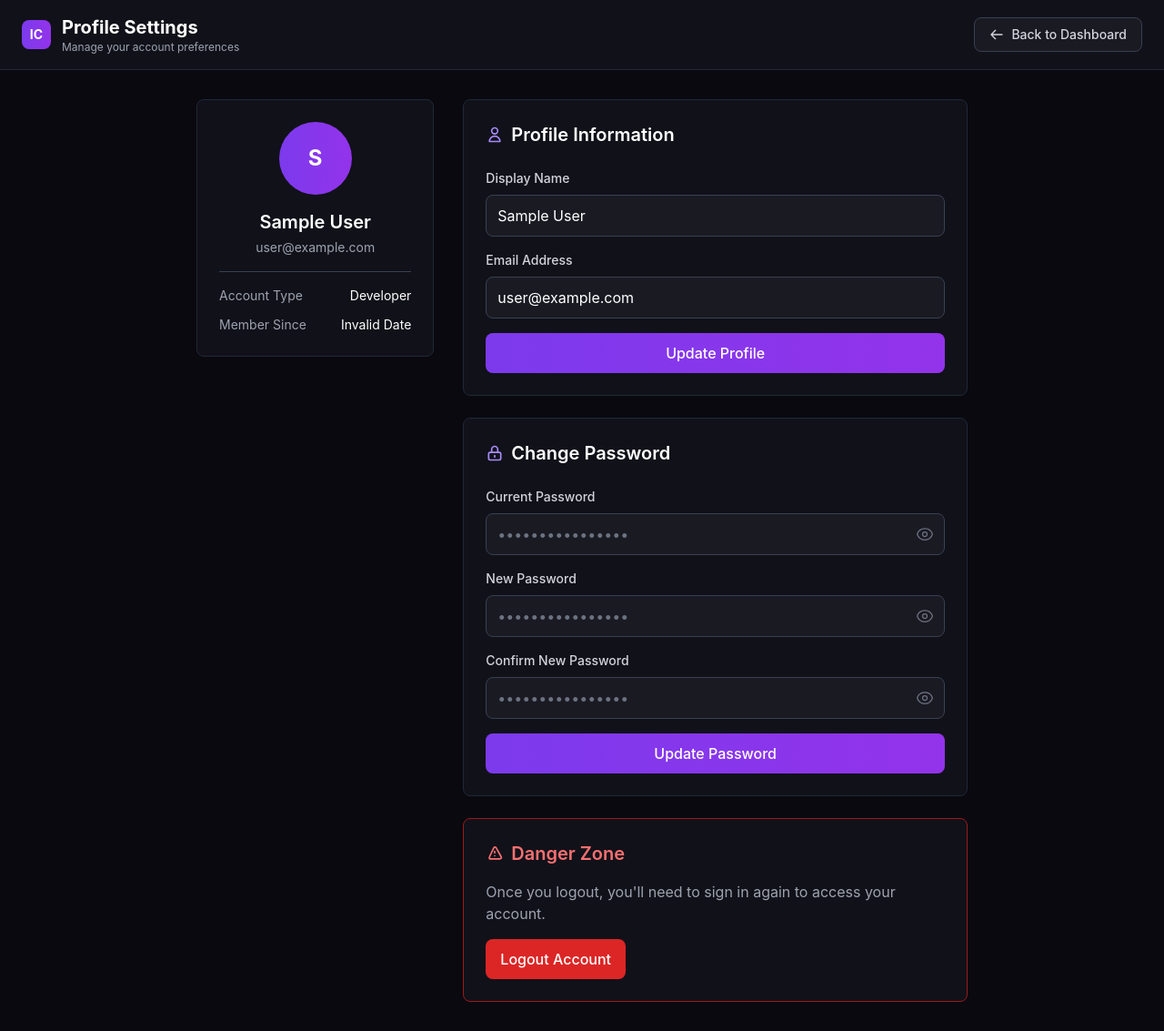
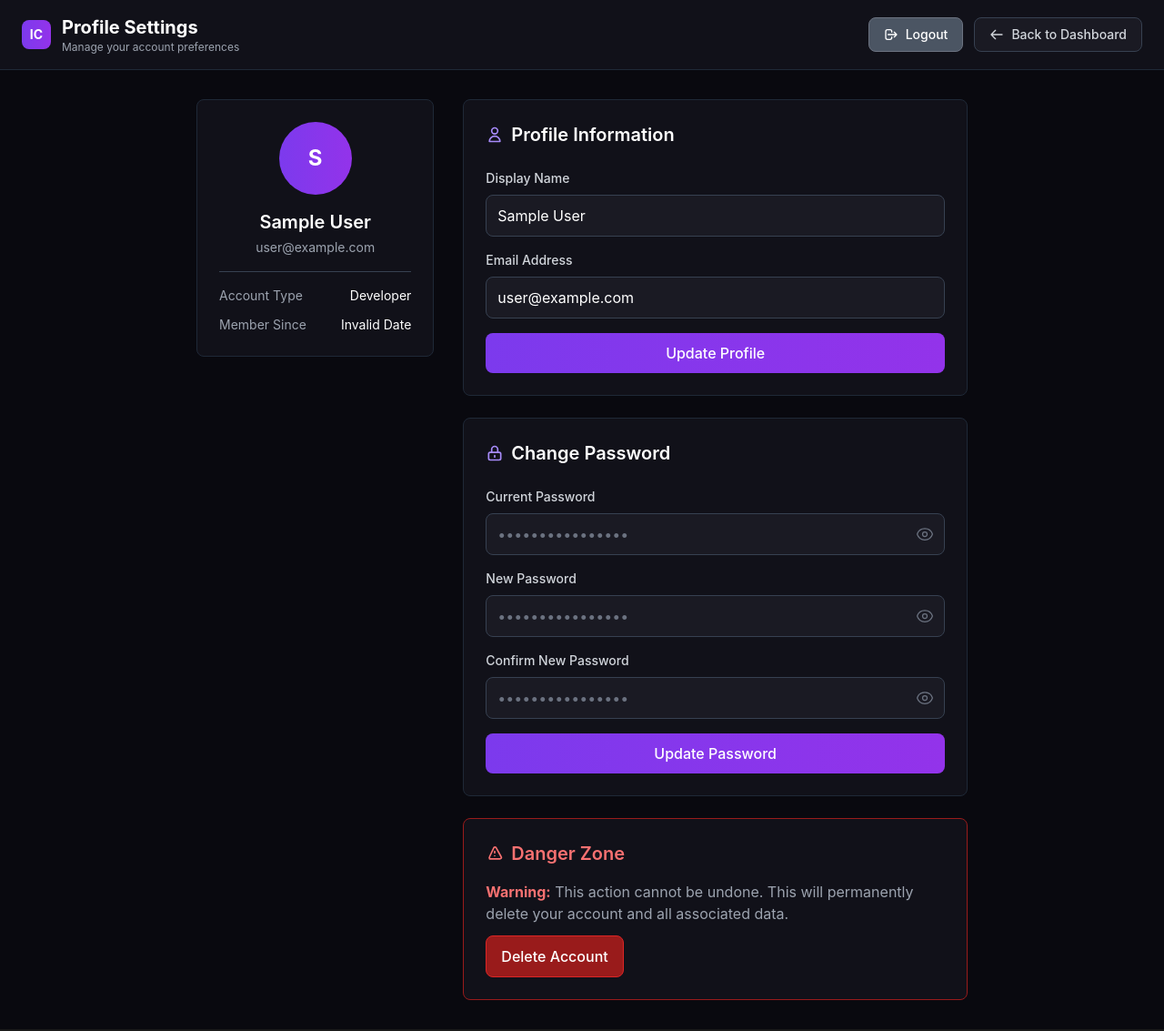
Before and after one commit to vrushal09/InkCode, a React (Vite) app in the folder frontend/: page /profile in a window 1280 px wide. Shown: the whole page at 91% size. Built offline with nearby package versions, Linux system fonts and the light colour scheme; no server answers; sample sign-in values are in the browser's storage; the HTML template or start-up script is replaced by a standard one.

Commit message:
added dlt acc bn

```diff
--- a/frontend/src/pages/Profile.jsx
+++ b/frontend/src/pages/Profile.jsx
@@ -1,7 +1,7 @@
 import { useState } from 'react';
 import { useNavigate } from 'react-router-dom';
 import { auth } from '../config/firebase';
-import { updateProfile, updateEmail, updatePassword, signOut } from 'firebase/auth';
+import { updateProfile, updateEmail, updatePassword, signOut, deleteUser } from 'firebase/auth';
 import { toast } from 'react-toastify';
 
 const Profile = () => {
@@ -64,6 +64,32 @@ const Profile = () => {
     }
   };
 
+  const handleDeleteAccount = async () => {
+    const confirmText = 'DELETE';
+    const userInput = prompt(
+      `This action cannot be undone. This will permanently delete your account and all associated data.\n\nType "${confirmText}" to confirm account deletion:`
+    );
+
+    if (userInput === confirmText) {
+      try {
+        const user = auth.currentUser;
+        if (user) {
+          await deleteUser(user);
+          navigate('/');
+          toast.success('Account deleted successfully');
+        }
+      } catch (error) {
+        if (error.code === 'auth/requires-recent-login') {
+          toast.error('For security reasons, please log out and log back in before deleting your account.');
+        } else {
+          toast.error('Failed to delete account: ' + error.message);
+        }
+      }
+    } else if (userInput !== null) {
+      toast.error('Account deletion cancelled - confirmation text did not match');
+    }
+  };
+
   const togglePasswordVisibility = (field) => {
     switch (field) {
       case 'current':
@@ -97,7 +123,18 @@ const Profile = () => {
               </div>
             </div>
 
-            {/* Back Button */}
+            {/* Header Actions */}
+            <div className="flex items-center space-x-3">
+              <button
+                onClick={handleLogout}
+                className="flex items-center space-x-2 px-4 py-2 bg-gray-600 text-white border border-gray-500 rounded-lg hover:bg-gray-700 transition-colors text-sm font-medium"
+              >
+                <svg className="h-4 w-4" fill="none" viewBox="0 0 24 24" stroke="currentColor">
+                  <path strokeLinecap="round" strokeLinejoin="round" strokeWidth={2} d="M17 16l4-4m0 0l-4-4m4 4H7m6 4v1a3 3 0 01-3 3H6a3 3 0 01-3-3V7a3 3 0 013-3h4a3 3 0 013 3v1" />
+                </svg>
+                <span>Logout</span>
+              </button>
+
               <button
                 onClick={() => navigate('/dashboard')}
                 className="flex items-center space-x-2 px-4 py-2 bg-[#1a1a23] text-gray-300 border border-gray-700 rounded-lg hover:bg-[#2a2a35] hover:text-white transition-colors text-sm font-medium"
@@ -107,6 +144,7 @@ const Profile = () => {
                 </svg>
                 <span>Back to Dashboard</span>
               </button>
+            </div>
           </div>
         </div>
       </div>
@@ -320,15 +358,18 @@ const Profile = () => {
                 </svg>
                 Danger Zone
               </h2>
-              <p className="text-gray-400 mb-4">
-                Once you logout, you'll need to sign in again to access your account.
+
+              <div>
+                <p className="text-gray-400 mb-3">
+                  <strong className="text-red-400">Warning:</strong> This action cannot be undone. This will permanently delete your account and all associated data.
                 </p>
                 <button
-                onClick={handleLogout}
-                className="px-4 py-2.5 bg-red-600 text-white rounded-lg hover:bg-red-700 transition-colors font-medium"
+                  onClick={handleDeleteAccount}
+                  className="px-4 py-2.5 bg-red-800 text-white rounded-lg hover:bg-red-900 transition-colors font-medium border border-red-600"
                 >
-                Logout Account
+                  Delete Account
                 </button>
+              </div>
             </div>
           </div>
         </div>
```
Lines whose indentation alone changed are shown as unchanged.
